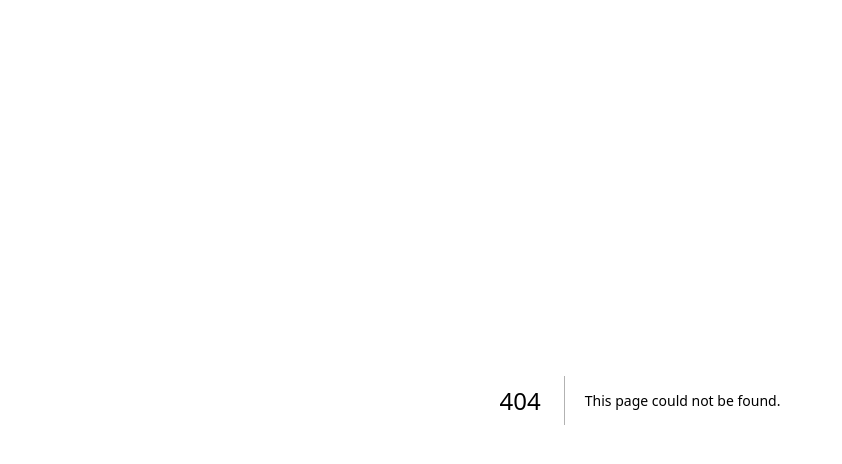
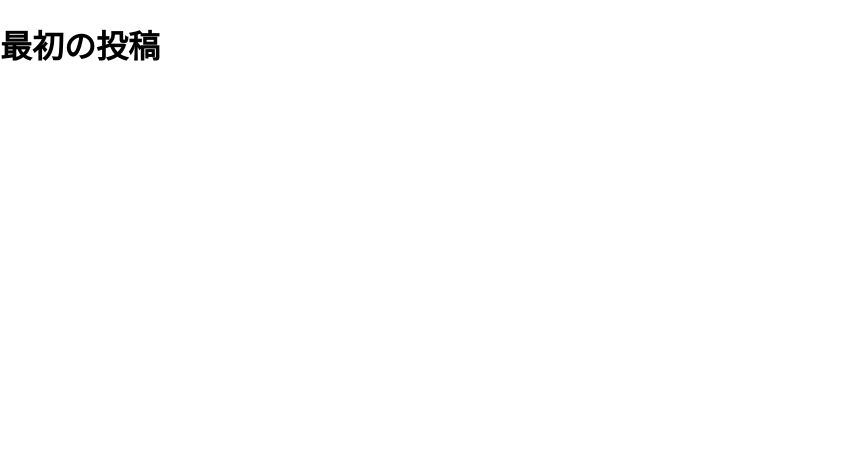
Before and after one commit to madokato/nextjs-blog, a Next.js app: page /posts/first-post in a window 1280 px wide. Before the commit this address had no page. Shown: the top 464 px of the page, without its empty margins (0-842 px from the left). Built offline with nearby package versions, Linux system fonts and the light colour scheme.

Commit message:
最初の投稿と記載

```diff
--- /dev/null
+++ b/pages/posts/first-post.js
@@ -0,0 +1,3 @@
+export default function FirstPost() {
+    return <h1>最初の投稿</h1>;
+  }
```
